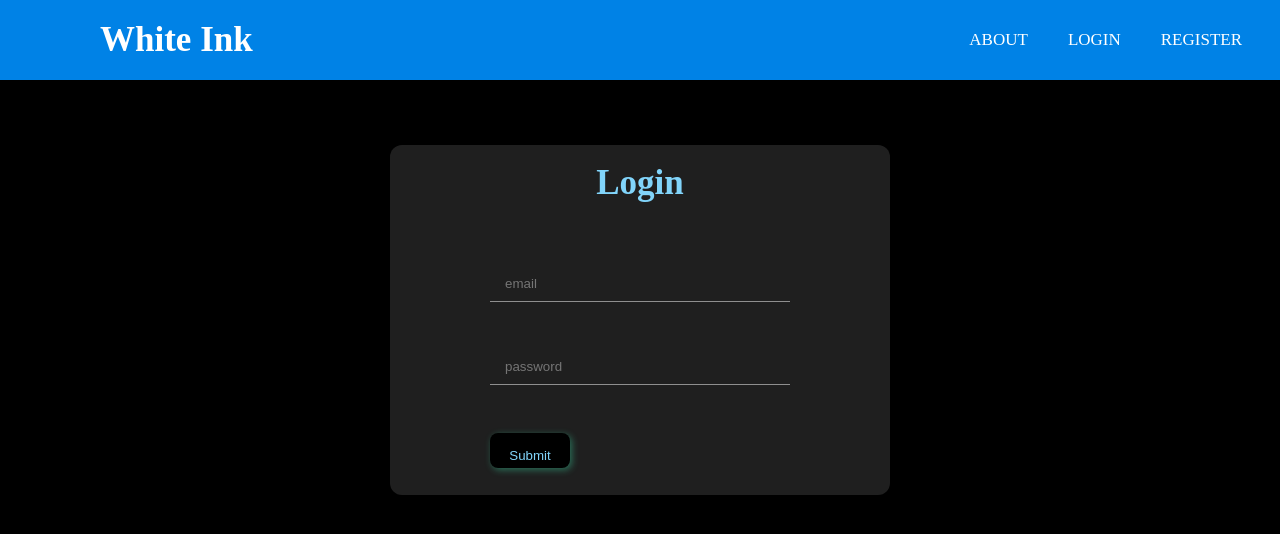
After one commit to jainamshah102/Blog-Website, a Django app: page /user/login/ in a window 1280 px wide. The commit adds this page. Shown: the top 534 px of the page. Run offline with Django 3.2, Linux system fonts and the light colour scheme.

Commit message:
Complete user login

```diff
--- a/blogapp/blog/views.py
+++ b/blogapp/blog/views.py
@@ -1,3 +1,2 @@
 from django.shortcuts import render
-
-# Create your views here.
+from django.views import View
--- a/blogapp/blogapp/urls.py
+++ b/blogapp/blogapp/urls.py
@@ -15,19 +15,20 @@ Including another URLconf
 """
 
 from django.contrib import admin
-from django.urls import path
+from django.urls import path, include
 from django.conf import settings
 from django.conf.urls.static import static
-from . import views
 
-admin.site.site_header = 'Blog Application'
-admin.site.index_title = 'Blog app'
+
+admin.site.site_header = 'White Ink'
+admin.site.index_title = 'White Ink'
 admin.site.site_title = 'Adminsitration'
 
 
 urlpatterns = [
     path('admin/', admin.site.urls),
-    path('', views.index, name='index')
+    path('user/', include('user.urls')),
+
 ]
 
 
--- a/blogapp/blogapp/views.py
+++ /dev/null
@@ -1,5 +0,0 @@
-from django.shortcuts import render
-
-
-def index(request):
-    return render(request, 'index.html')
--- a/blogapp/templates/base.html
+++ b/blogapp/templates/base.html
@@ -4,6 +4,10 @@
 <head>
     <title> </title>
     <style>
+        html {
+            scroll-behavior: smooth;
+        }
+
         body {
             background-color: black;
             font-family: montserrat;
@@ -119,7 +123,7 @@
 
 <body>
     <nav>
-        <label class="logo"><a id="logo" >DesignX</a></label>
+        <label class="logo"><a id="logo" >White Ink</a></label>
         <ul>
             <li><a href="#">About</a></li>
 
@@ -127,6 +131,7 @@
 
             <li><a href="#">Drafts</a></li>
             <li><a href="#">Blogs</a></li>
+            <li><a href="#">Logout</a></li>
 
             {% else %}
 
--- /dev/null
+++ b/blogapp/templates/login.html
@@ -0,0 +1,117 @@
+{% extends "base.html" %} {% block content %}
+
+<style>
+    * {
+        margin: 0;
+        padding: 0;
+        box-sizing: border-box;
+    }
+
+    body:not(.user-is-tabbing) button:focus,
+    body:not(.user-is-tabbing) input:focus,
+    body:not(.user-is-tabbing) select:focus,
+    body:not(.user-is-tabbing) textarea:focus {
+        outline: none;
+    }
+
+    h1 {
+        color: rgb(129, 212, 250);
+        font-size: 35px;
+        font-weight: 800;
+        align-items: center;
+        text-align: center;
+    }
+
+    .error {
+        color: rgb(238, 12, 202);
+        align-items: center;
+        text-align: center;
+        margin-top: 10px;
+    }
+
+    .flex-container {
+        width: 100vw;
+        margin-top: 60px;
+        display: flex;
+        justify-content: center;
+        align-items: center;
+    }
+
+    .content-container {
+        width: 500px;
+        height: 350px;
+    }
+
+    .form-container {
+        display: flex;
+        justify-content: center;
+        align-items: center;
+        width: 500px;
+        height: 350px;
+        margin-top: 5px;
+        padding-top: 20px;
+        border-radius: 12px;
+        display: flex;
+        justify-content: center;
+        flex-direction: column;
+        background: #1f1f1f;
+        box-shadow: 5px 5px 10px rgba(0, 0, 0, 0.199);
+    }
+
+    .subtitle {
+        font-size: 16px;
+        color: rgb(129, 212, 250);
+    }
+
+    input {
+        padding: 5%;
+        border: none;
+        border-bottom: solid rgb(143, 143, 143) 1px;
+        margin-bottom: 30px;
+        background: none;
+        height: 35px;
+        width: 300px;
+        color: rgb(129, 212, 250);
+    }
+
+    .submit-btn {
+        cursor: pointer;
+        border: none;
+        border-radius: 8px;
+        box-shadow: 2px 2px 7px #38d39f70;
+        background: black;
+        color: rgb(129, 212, 250);
+        width: 80px;
+        align-items: center;
+        transition: all 1s;
+    }
+
+    .submit-btn:hover {
+        color: rgb(129, 212, 250);
+        box-shadow: none;
+    }
+</style>
+
+<div class="flex-container">
+    <div class="content-container">
+        <div class="form-container">
+            <form method="post">
+                {% csrf_token %}
+                <h1>Login</h1>
+
+                <p class="error">{{ error }}</p>
+
+                <br />
+                <br />
+                <br />
+                <input class="input" type="email" name="email" value="" required placeholder="email" />
+                <br />
+                <br />
+                <input class="input" type="password" name="password" value="" required placeholder="password" />
+                <br /><br />
+                <input type="submit" value="Submit" class="submit-btn" />
+            </form>
+        </div>
+    </div>
+</div>
+{% endblock content %}
--- a/blogapp/user/urls.py
+++ b/blogapp/user/urls.py
@@ -0,0 +1,8 @@
+from django.urls import path, include
+from .views import login_user, index
+
+
+urlpatterns = [
+    path('index/', index, name='index'),
+    path('login/', login_user, name='login')
+]
--- a/blogapp/user/views.py
+++ b/blogapp/user/views.py
@@ -1,3 +1,31 @@
 from django.shortcuts import render
+from django.http import HttpResponse, HttpResponseRedirect
+from django.views import View
+from django.contrib.auth import authenticate, login, logout
+from django.urls import reverse
 
-# Create your views here.
+
+
+def index(request):
+
+    if request.method == "GET":
+        return render(request, 'index.html', {})
+
+
+
+def login_user(request):
+
+    if request.method == "POST":
+        email = request.POST.get('email')
+        password = request.POST.get('password')
+
+        user = authenticate(username=email, password=password)
+
+        if user:
+            login(request, user)
+            return HttpResponseRedirect(reverse('index'))
+
+        else:
+            return render(request, 'login.html', {"error": "Invalid username or password!"})
+
+    return render(request, 'login.html', {})
```
Also changed, not shown: blogapp/blog/models.py (+7 -1 lines), blogapp/blog/migrations/0004_blog_published_on.py (added), blogapp/db.sqlite3.
